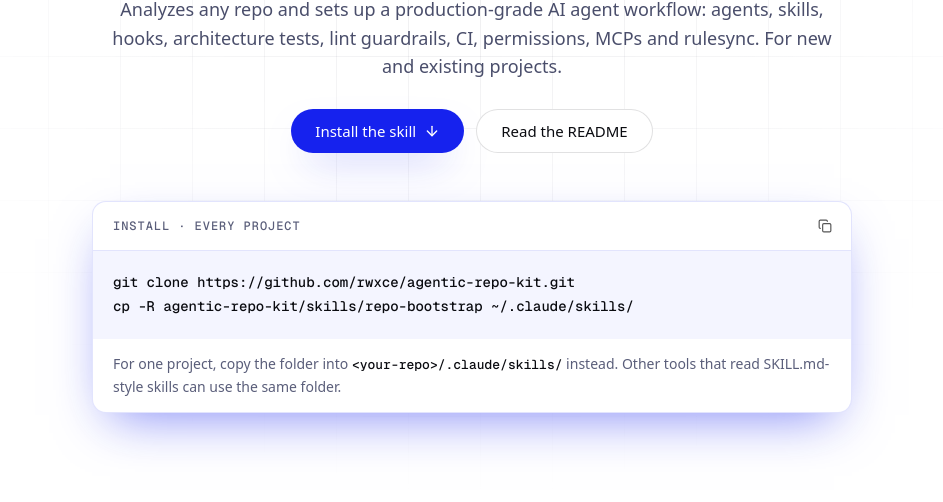
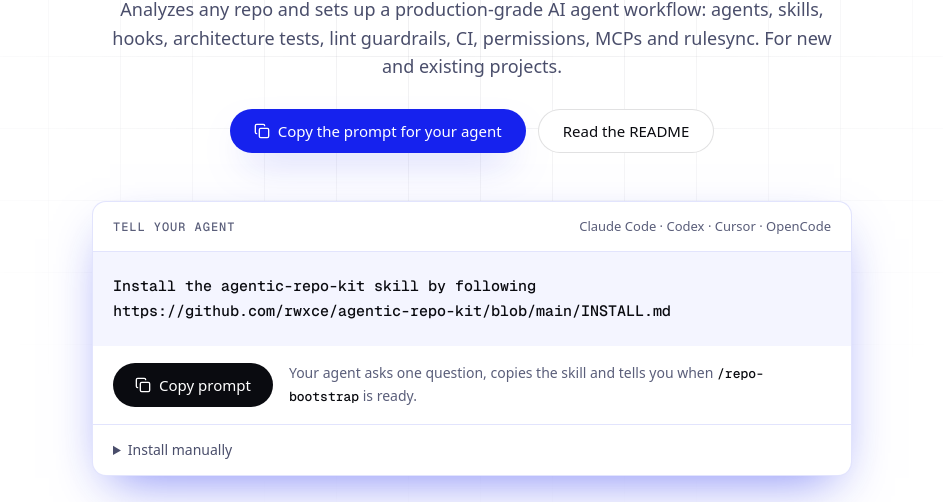
Before and after one commit to rwxce/agentic-repo-kit, a plain HTML site: page site/index.html in a window 1280 px wide. Shown: the part 450-952 px from the top of the page, without its empty margins (168-1111 px from the left). Drawn offline with Linux system fonts and the light colour scheme; a web font is replaced by a local one.

Commit message:
feat: "tell your agent" install with a one-click prompt
- INSTALL.md: step-by-step install written for AI agents (ask scope, pick the tool's skills
  folder, copy only skills/repo-bootstrap from a temporary clone, check, report).
- Site: the hero button copies the agent prompt and scrolls the install card to the centre of
  the screen; the install card is the prompt plus a copy button, with the git commands folded
  under "Install manually". Anchor links clear the sticky navbar via scroll-margin.
- README: Install starts with the same prompt; manual install folded below.

Co-Authored-By: Claude Opus 5.5 <noreply@anthropic.com>

```diff
--- a/site/assets/smooth-scroll.js
+++ b/site/assets/smooth-scroll.js
@@ -12,7 +12,15 @@
     var target = href.length > 1 ? document.getElementById(href.slice(1)) : document.body
     if (!target) return
     event.preventDefault()
-    lenis.scrollTo(target)
+    // Lenis already honours scroll-margin-top (clears the sticky navbar). data-scroll-center
+    // lands the target centred in the viewport instead (the install card).
+    var offset = 0
+    if (anchor.hasAttribute('data-scroll-center')) {
+      var margin = parseFloat(getComputedStyle(target).scrollMarginTop) || 0
+      var gap = (window.innerHeight - target.getBoundingClientRect().height) / 2
+      offset = margin - Math.max(margin, gap)
+    }
+    lenis.scrollTo(target, { offset: offset })
     history.pushState(null, '', href)
   })
 })()
--- a/site/index.html
+++ b/site/index.html
@@ -19,6 +19,23 @@
 <link rel="preload" href="assets/fonts/mono-500.woff2" as="font" type="font/woff2" crossorigin>
 <link rel="stylesheet" href="assets/tokens.css">
 <style>
+[id]{scroll-margin-top:96px}
+.install-card{width:100%;max-width:760px;margin-top:20px;background:var(--lp-card);border:1px solid var(--lp-line);border-radius:14px;box-shadow:var(--lp-shadow-form);overflow:hidden;text-align:left}
+.install-head{display:flex;flex-wrap:wrap;align-items:baseline;justify-content:space-between;gap:6px 12px;padding:14px 20px;border-bottom:1px solid var(--lp-line)}
+.install-kicker{font-family:var(--font-mono);font-size:12px;letter-spacing:.08em;text-transform:uppercase;color:var(--lp-muted)}
+.install-tools{font-size:13px;color:var(--lp-muted)}
+.agent-prompt{margin:0;padding:22px 20px;background:var(--lp-soft);color:var(--lp-text);font-family:var(--font-mono);font-size:15px;line-height:1.65;overflow-wrap:anywhere;user-select:all;-webkit-user-select:all}
+.copy-cta[hidden]{display:none}
+.install-actions{display:flex;flex-wrap:wrap;align-items:center;gap:12px 16px;padding:16px 20px}
+.copy-cta{display:inline-flex;align-items:center;gap:8px;height:44px;padding:0 22px;border:0;border-radius:9999px;background:var(--lp-seg-knob);color:#fff;font:inherit;font-size:15px;font-weight:500;cursor:pointer;transition:transform 150ms cubic-bezier(0,0,.2,1)}
+.copy-cta:hover{transform:translateY(-2px)}
+.install-note{flex:1 1 240px;font-size:14px;color:var(--lp-muted)}
+.install-note code,.install-manual code{font-family:var(--font-mono);font-size:13px;color:var(--lp-text)}
+.install-manual{border-top:1px solid var(--lp-line)}
+.install-manual summary{cursor:pointer;padding:14px 20px;font-size:14px;font-weight:500;color:var(--lp-body)}
+.install-manual pre{margin:0;padding:18px 20px;background:var(--lp-soft);color:var(--lp-text);font-family:var(--font-mono);font-size:14px;line-height:1.7;overflow-x:auto}
+.install-manual p{margin:0;padding:14px 20px;font-size:14px;color:var(--lp-muted)}
+.copy-cta .check-i,.hero-copy .check-i{display:none}.is-copied .copy-i{display:none}.is-copied .check-i{display:block}
 .nav-wrap{position:sticky;top:0;z-index:10;padding:16px clamp(.75rem,4vw,2.5rem) 0;display:flex;justify-content:center}
 .nav{display:flex;flex-wrap:nowrap;align-items:center;justify-content:space-between;gap:12px 20px;width:100%;max-width:880px;padding:6px 6px 6px 14px;background:var(--lp-nav-bg);border:1px solid var(--lp-line);border-radius:9999px;box-shadow:var(--lp-shadow-nav);-webkit-backdrop-filter:blur(12px);backdrop-filter:blur(12px)}
 .nav-brand{display:inline-flex;align-items:center;gap:10px;min-width:0;font-family:var(--font-display);font-weight:900;font-size:17px;letter-spacing:-.03em;color:var(--lp-head);text-decoration:none;white-space:nowrap}
@@ -37,13 +54,7 @@ a{color:#1622ee;text-underline-offset:4px}a:hover{color:#2a36ff;text-decoration:
 ::selection{background:var(--lp-select);color:#fff}
 .ark-cta{transition:transform 150ms cubic-bezier(0,0,0.2,1)}
 .ark-cta:hover{transform:translateY(-2px)}
-.copy-btn{display:inline-flex;align-items:center;justify-content:center;width:28px;height:28px;flex-shrink:0;border:0;border-radius:var(--radius-md);background:transparent;color:var(--lp-icon-btn);cursor:pointer;transition:all 150ms}
-.copy-btn[hidden]{display:none}
-.copy-btn:hover{background:var(--lp-icon-btn-hover-bg);color:var(--lp-icon-btn-hover)}
-.copy-btn:focus-visible,.faq summary:focus-visible{outline:2px solid var(--lp-accent);outline-offset:2px}
-.copy-btn .check-i,.copy-btn.is-copied .copy-i{display:none}
-.copy-btn.is-copied{color:var(--lp-copied)}
-.copy-btn.is-copied .check-i{display:block}
+.copy-cta:focus-visible,.hero-copy:focus-visible,.install-manual summary:focus-visible,.faq summary:focus-visible{outline:2px solid var(--lp-accent);outline-offset:2px}
 .faq{border-top:1px solid var(--lp-line)}
 .faq details{border-bottom:1px solid var(--lp-line)}
 .faq summary{display:flex;align-items:flex-start;justify-content:space-between;gap:16px;padding:20px 0;list-style:none;cursor:pointer;font-family:var(--font-display);font-size:18px;font-weight:700;line-height:1.4;color:var(--lp-head)}
@@ -79,18 +90,19 @@ a{color:#1622ee;text-underline-offset:4px}a:hover{color:#2a36ff;text-decoration:
 <h1 style="margin: 0; font-family: var(--font-display); font-weight: 900; font-size: clamp(2.4rem,5.2vw,4.4rem); line-height: 1.04; letter-spacing: -0.05em; color: var(--lp-head); text-wrap: balance">Asks first. Proposes with evidence. Generates only after <span style="color: var(--lp-accent)">your go</span>.</h1>
 <p style="margin: 0; max-width: 720px; font-size: 18px; line-height: 1.6; color: var(--lp-body); text-wrap: pretty">Analyzes any repo and sets up a production-grade AI agent workflow: agents, skills, hooks, architecture tests, lint guardrails, CI, permissions, MCPs and rulesync. For new and existing projects.</p>
 <div style="display: flex; flex-wrap: wrap; justify-content: center; gap: 12px">
-<a class="ark-cta" href="#install" style="display: inline-flex; align-items: center; gap: 8px; height: 44px; padding: 0 24px; border-radius: 9999px; background: var(--lp-accent); color: #fff; font-size: 15px; font-weight: 500; text-decoration: none; box-shadow: var(--lp-shadow-cta)">Install the skill<svg xmlns="http://www.w3.org/2000/svg" width="16" height="16" viewBox="0 0 24 24" fill="none" stroke="currentColor" stroke-width="2" stroke-linecap="round" stroke-linejoin="round" aria-hidden="true" style="flex-shrink: 0; display: block"><path d="M12 5v14"/><path d="m19 12-7 7-7-7"/></svg></a>
+<a class="ark-cta hero-copy" href="#install" data-copy-target="agent-prompt" data-scroll-center style="display: inline-flex; align-items: center; gap: 8px; height: 44px; padding: 0 24px; border-radius: 9999px; background: var(--lp-accent); color: #fff; font-size: 15px; font-weight: 500; text-decoration: none; box-shadow: var(--lp-shadow-cta)"><svg class="copy-i" xmlns="http://www.w3.org/2000/svg" width="16" height="16" viewBox="0 0 24 24" fill="none" stroke="currentColor" stroke-width="2" stroke-linecap="round" stroke-linejoin="round" aria-hidden="true"><rect width="14" height="14" x="8" y="8" rx="2" ry="2"/><path d="M4 16c-1.1 0-2-.9-2-2V4c0-1.1.9-2 2-2h10c1.1 0 2 .9 2 2"/></svg><svg class="check-i" xmlns="http://www.w3.org/2000/svg" width="16" height="16" viewBox="0 0 24 24" fill="none" stroke="currentColor" stroke-width="2" stroke-linecap="round" stroke-linejoin="round" aria-hidden="true"><path d="M20 6 9 17l-5-5"/></svg><span class="copy-label" data-done="Copied. Paste it in your agent">Copy the prompt for your agent</span></a>
 <a href="https://github.com/rwxce/agentic-repo-kit#readme" style="display: inline-flex; align-items: center; height: 44px; padding: 0 24px; border-radius: 9999px; border: 1px solid var(--lp-line-ink); background: var(--lp-card); color: var(--lp-text); font-size: 15px; font-weight: 500; text-decoration: none">Read the README</a>
 </div>
 
-<div id="install" style="width: 100%; max-width: 760px; margin-top: 20px; background: var(--lp-card); border: 1px solid var(--lp-line); border-radius: 14px; box-shadow: var(--lp-shadow-form); overflow: hidden; text-align: left">
-<div style="display: flex; align-items: center; justify-content: space-between; gap: 12px; padding: 10px 12px 10px 20px; border-bottom: 1px solid var(--lp-line)">
-<span style="font-family: var(--font-mono); font-size: 12px; letter-spacing: 0.08em; text-transform: uppercase; color: var(--lp-muted)">Install · every project</span>
-<button type="button" class="copy-btn" data-copy-target="install-cmd" aria-label="Copy install command" hidden><svg class="copy-i" xmlns="http://www.w3.org/2000/svg" width="14" height="14" viewBox="0 0 24 24" fill="none" stroke="currentColor" stroke-width="2" stroke-linecap="round" stroke-linejoin="round" aria-hidden="true"><rect width="14" height="14" x="8" y="8" rx="2" ry="2"/><path d="M4 16c-1.1 0-2-.9-2-2V4c0-1.1.9-2 2-2h10c1.1 0 2 .9 2 2"/></svg><svg class="check-i" xmlns="http://www.w3.org/2000/svg" width="14" height="14" viewBox="0 0 24 24" fill="none" stroke="currentColor" stroke-width="2" stroke-linecap="round" stroke-linejoin="round" aria-hidden="true"><path d="M20 6 9 17l-5-5"/></svg></button>
-</div>
-<pre id="install-cmd" data-lenis-prevent style="margin: 0; padding: 20px; background: var(--lp-soft); color: var(--lp-text); font-family: var(--font-mono); font-size: 14px; line-height: 1.7; overflow-x: auto">git clone https://github.com/rwxce/agentic-repo-kit.git
+<div id="install" class="install-card">
+<div class="install-head"><span class="install-kicker">Tell your agent</span><span class="install-tools">Claude Code · Codex · Cursor · OpenCode</span></div>
+<p id="agent-prompt" class="agent-prompt">Install the agentic-repo-kit skill by following https://github.com/rwxce/agentic-repo-kit/blob/main/INSTALL.md</p>
+<div class="install-actions"><button type="button" class="copy-cta" data-copy-target="agent-prompt" hidden><svg class="copy-i" xmlns="http://www.w3.org/2000/svg" width="16" height="16" viewBox="0 0 24 24" fill="none" stroke="currentColor" stroke-width="2" stroke-linecap="round" stroke-linejoin="round" aria-hidden="true"><rect width="14" height="14" x="8" y="8" rx="2" ry="2"/><path d="M4 16c-1.1 0-2-.9-2-2V4c0-1.1.9-2 2-2h10c1.1 0 2 .9 2 2"/></svg><svg class="check-i" xmlns="http://www.w3.org/2000/svg" width="16" height="16" viewBox="0 0 24 24" fill="none" stroke="currentColor" stroke-width="2" stroke-linecap="round" stroke-linejoin="round" aria-hidden="true"><path d="M20 6 9 17l-5-5"/></svg><span class="copy-label" data-done="Copied">Copy prompt</span></button><span class="install-note">Your agent asks one question, copies the skill and tells you when <code>/repo-bootstrap</code> is ready.</span></div>
+<details class="install-manual"><summary>Install manually</summary>
+<pre id="install-cmd" data-lenis-prevent>git clone https://github.com/rwxce/agentic-repo-kit.git
 cp -R agentic-repo-kit/skills/repo-bootstrap ~/.claude/skills/</pre>
-<p style="margin: 0; padding: 14px 20px; font-size: 14px; color: var(--lp-muted)">For one project, copy the folder into <code style="font-family: var(--font-mono); font-size: 13px; color: var(--lp-text)">&lt;your-repo&gt;/.claude/skills/</code> instead. Other tools that read SKILL.md-style skills can use the same folder.</p>
+<p>For one project, copy the folder into <code>&lt;your-repo&gt;/.claude/skills/</code> instead. Other tools that read SKILL.md-style skills can use the same folder.</p>
+</details>
 </div>
 </div>
 </section>
@@ -273,7 +285,7 @@ cp -R agentic-repo-kit/skills/repo-bootstrap ~/.claude/skills/</pre>
 
 </div>
 <script>
-(function(){var b=document.querySelector('.copy-btn');if(!b||!navigator.clipboard)return;var t=document.getElementById(b.getAttribute('data-copy-target'));b.hidden=false;b.addEventListener('click',function(){navigator.clipboard.writeText(t.textContent).then(function(){b.classList.add('is-copied');b.setAttribute('aria-label','Copied');setTimeout(function(){b.classList.remove('is-copied');b.setAttribute('aria-label','Copy install command')},2000)},function(){})})})();
+(function(){if(!navigator.clipboard)return;document.querySelectorAll('[data-copy-target]').forEach(function(b){var t=document.getElementById(b.getAttribute('data-copy-target'));if(!t)return;b.hidden=false;var l=b.querySelector('.copy-label'),orig=l&&l.textContent;b.addEventListener('click',function(){navigator.clipboard.writeText(t.textContent.trim()).then(function(){b.classList.add('is-copied');if(l)l.textContent=l.getAttribute('data-done');setTimeout(function(){b.classList.remove('is-copied');if(l)l.textContent=orig},2400)},function(){})})})})();
 </script>
 <script src="assets/vendor/lenis.min.js"></script>
 <script src="assets/smooth-scroll.js"></script>
```
Also changed, not shown: 2 other files.
